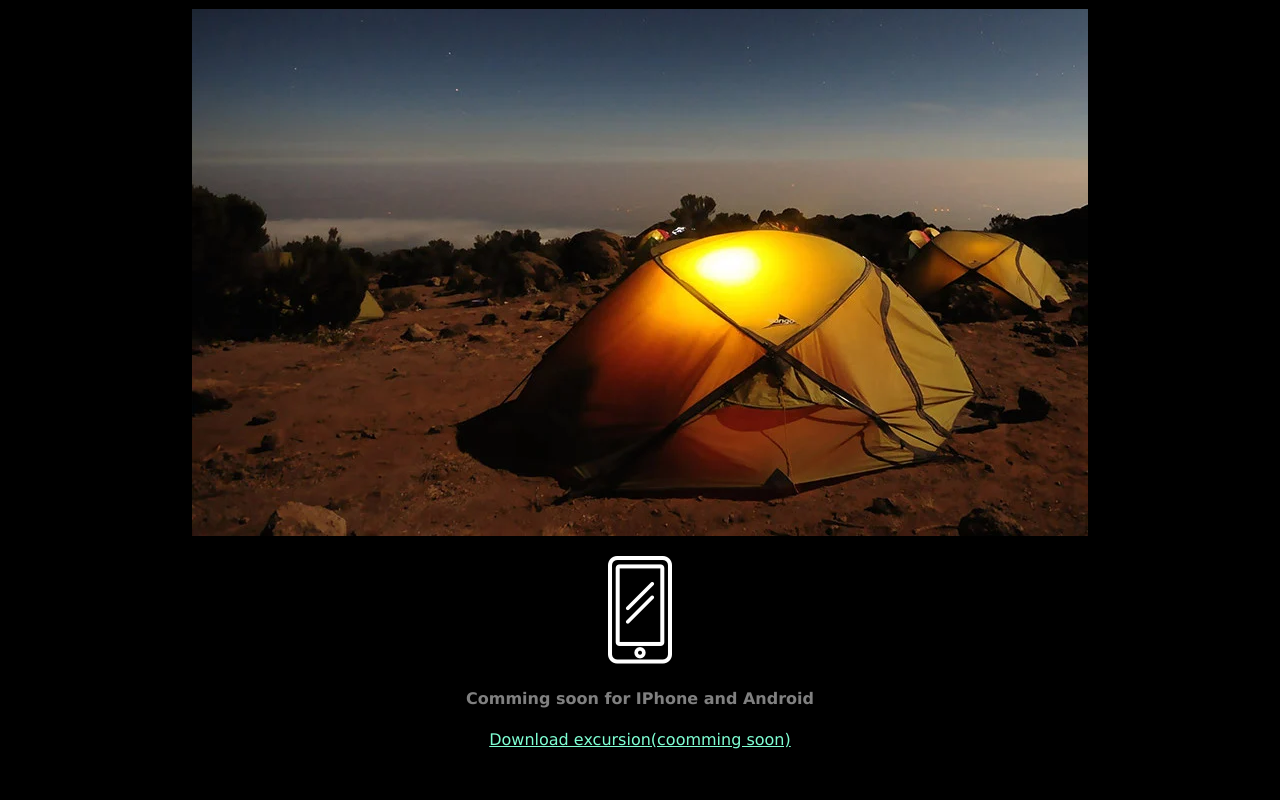
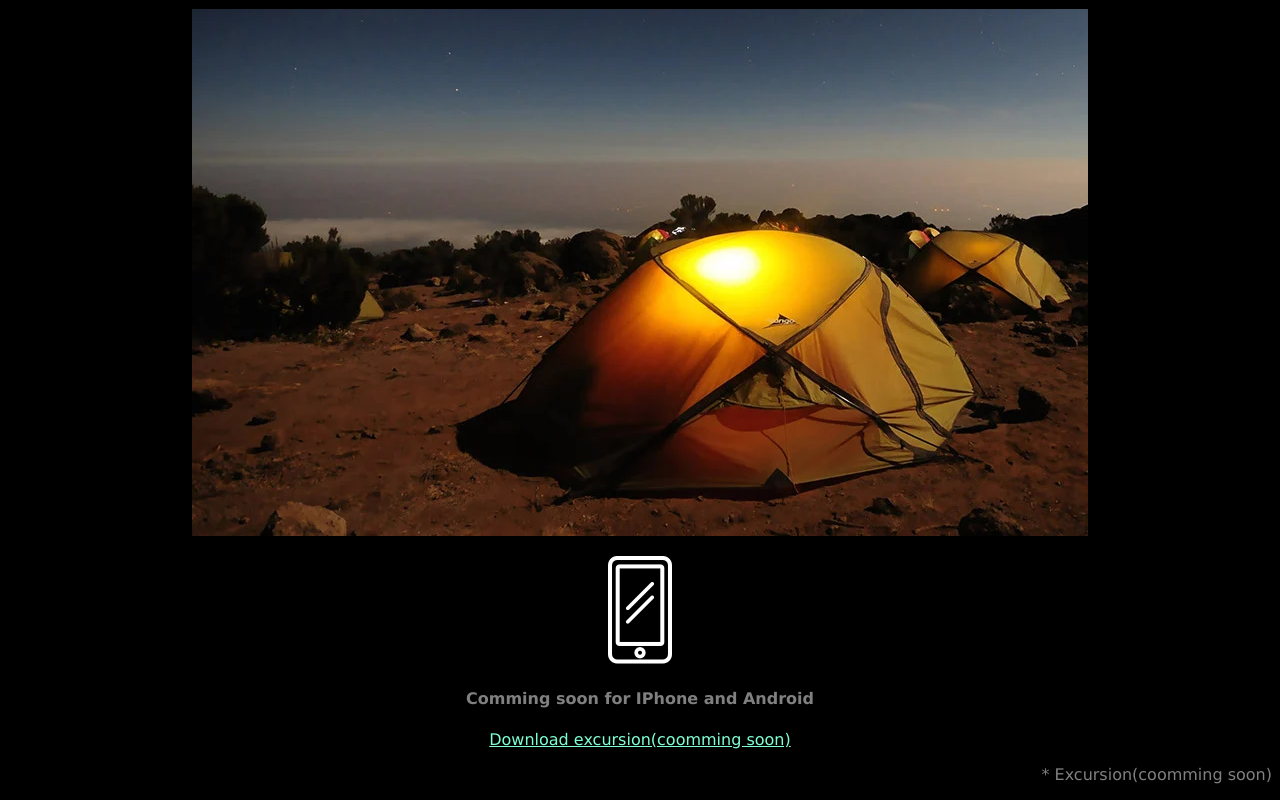
Before and after one commit to Ruxandra06/excursion-2, a plain HTML site: page index.html in a window 1280 px wide. Shown: the part 464-1264 px from the top of the page. Drawn offline with Linux system fonts and the light colour scheme.

Commit message:
Final push

```diff
--- a/resources/css/style.css
+++ b/resources/css/style.css
@@ -29,7 +29,7 @@ body{
     color: aquamarine;
 }
 /*FOOTER*/
-.link--copyright {
+.footer--copyright {
     font-size: 21xp;
     color: grey ;
     text-align: right;
```
